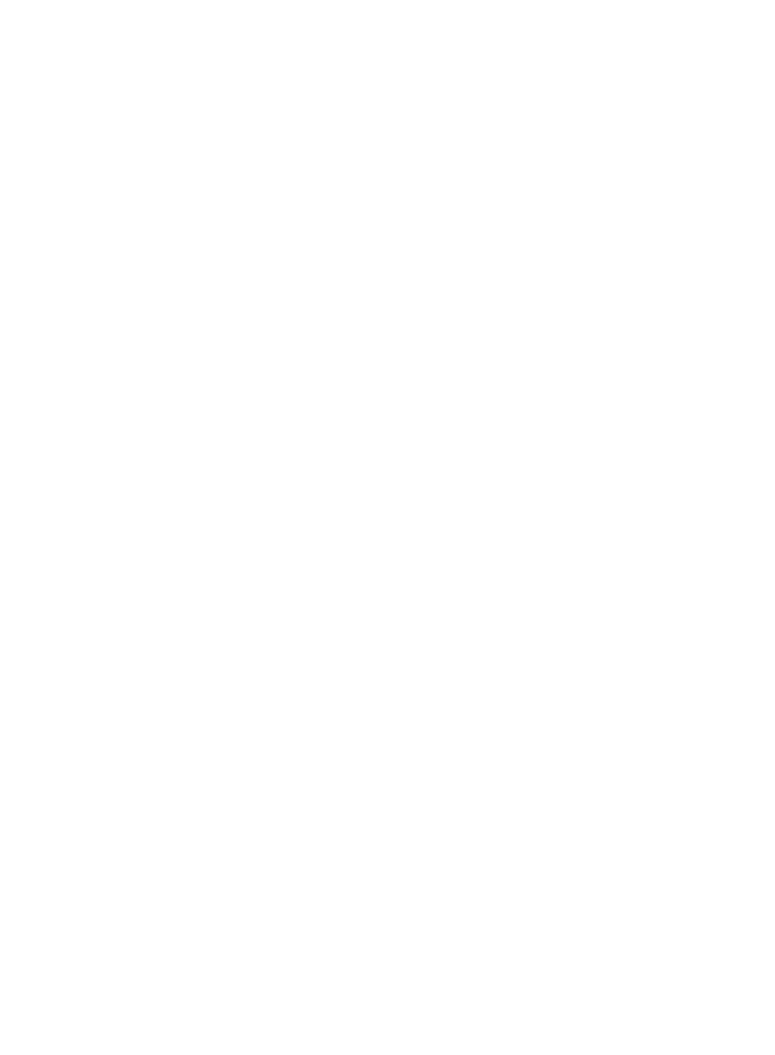
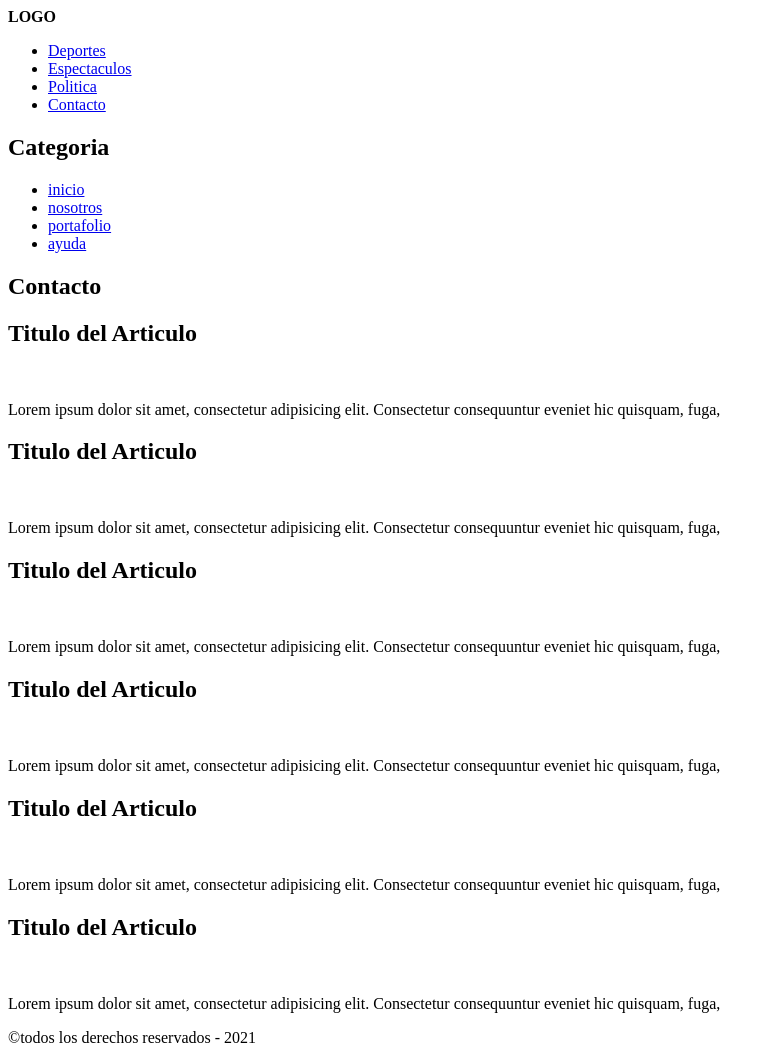
Before and after one commit to BrunoLeon18/practica_html, a plain HTML site: page contacto.html in a window 1280 px wide. Shown: the whole page, without its empty margins (0-775 px from the left). Before the commit the page ends 800 px from the top, so only its background shows below. Drawn offline with Linux system fonts and the light colour scheme.

Commit message:
se agregaron cambios

```diff
--- a/contacto.html
+++ b/contacto.html
@@ -0,0 +1,107 @@
+<!DOCTYPE html>
+<html lang="es">
+  <head>
+    <meta charset="UTF-8" />
+    <meta http-equiv="X-UA-Compatible" content="IE=edge" />
+    <meta name="viewport" content="width=device-width, initial-scale=1.0" />
+    <title>Practica HTML</title>
+  </head>
+  <body>
+    <header>
+      <strong>LOGO</strong>
+      <nav>
+        <ul>
+          <li>
+            <a href="deportes.html">Deportes</a>
+          </li>
+          <li>
+            <a href="espectaculos.html">Espectaculos</a>
+          </li>
+          <li>
+            <a href="politica.html">Politica</a>
+          </li>
+          <li>
+            <a href="contacto.html">Contacto</a>
+          </li>
+        </ul>
+      </nav>
+    </header>
+    <main>
+      <aside>
+        <div>
+          <h2>Categoria</h2>
+          <ul>
+            <li>
+              <a href="#">inicio</a>
+            </li>
+            <li>
+              <a href="#">nosotros</a>
+            </li>
+            <li>
+              <a href="#">portafolio</a>
+            </li>
+            <li>
+              <a href="#">ayuda</a>
+            </li>
+          </ul>
+        </div>
+      </aside>
+      <section>
+        <h1>Contacto</h1>
+        <section>
+          <article>
+            <h2>Titulo del Articulo</h2>
+            <img src="" alt="" />
+            <p>
+              Lorem ipsum dolor sit amet, consectetur adipisicing elit.
+              Consectetur consequuntur eveniet hic quisquam, fuga,
+            </p>
+          </article>
+          <article>
+            <h2>Titulo del Articulo</h2>
+            <img src="" alt="" />
+            <p>
+              Lorem ipsum dolor sit amet, consectetur adipisicing elit.
+              Consectetur consequuntur eveniet hic quisquam, fuga,
+            </p>
+          </article>
+          <article>
+            <h2>Titulo del Articulo</h2>
+            <img src="" alt="" />
+            <p>
+              Lorem ipsum dolor sit amet, consectetur adipisicing elit.
+              Consectetur consequuntur eveniet hic quisquam, fuga,
+            </p>
+          </article>
+        </section>
+        <section>
+          <article>
+            <h2>Titulo del Articulo</h2>
+            <img src="" alt="" />
+            <p>
+              Lorem ipsum dolor sit amet, consectetur adipisicing elit.
+              Consectetur consequuntur eveniet hic quisquam, fuga,
+            </p>
+          </article>
+          <article>
+            <h2>Titulo del Articulo</h2>
+            <img src="" alt="" />
+            <p>
+              Lorem ipsum dolor sit amet, consectetur adipisicing elit.
+              Consectetur consequuntur eveniet hic quisquam, fuga,
+            </p>
+          </article>
+          <article>
+            <h2>Titulo del Articulo</h2>
+            <img src="" alt="" />
+            <p>
+              Lorem ipsum dolor sit amet, consectetur adipisicing elit.
+              Consectetur consequuntur eveniet hic quisquam, fuga,
+            </p>
+          </article>
+        </section>
+      </section>
+    </main>
+    <footer>&copy;todos los derechos reservados - 2021</footer>
+  </body>
+</html>
```
Also changed, not shown: deportes.html (+2 -2 lines), espectaculos.html (+3 -3 lines), index.html (+2 -2 lines), politica.html (+4 -4 lines).
